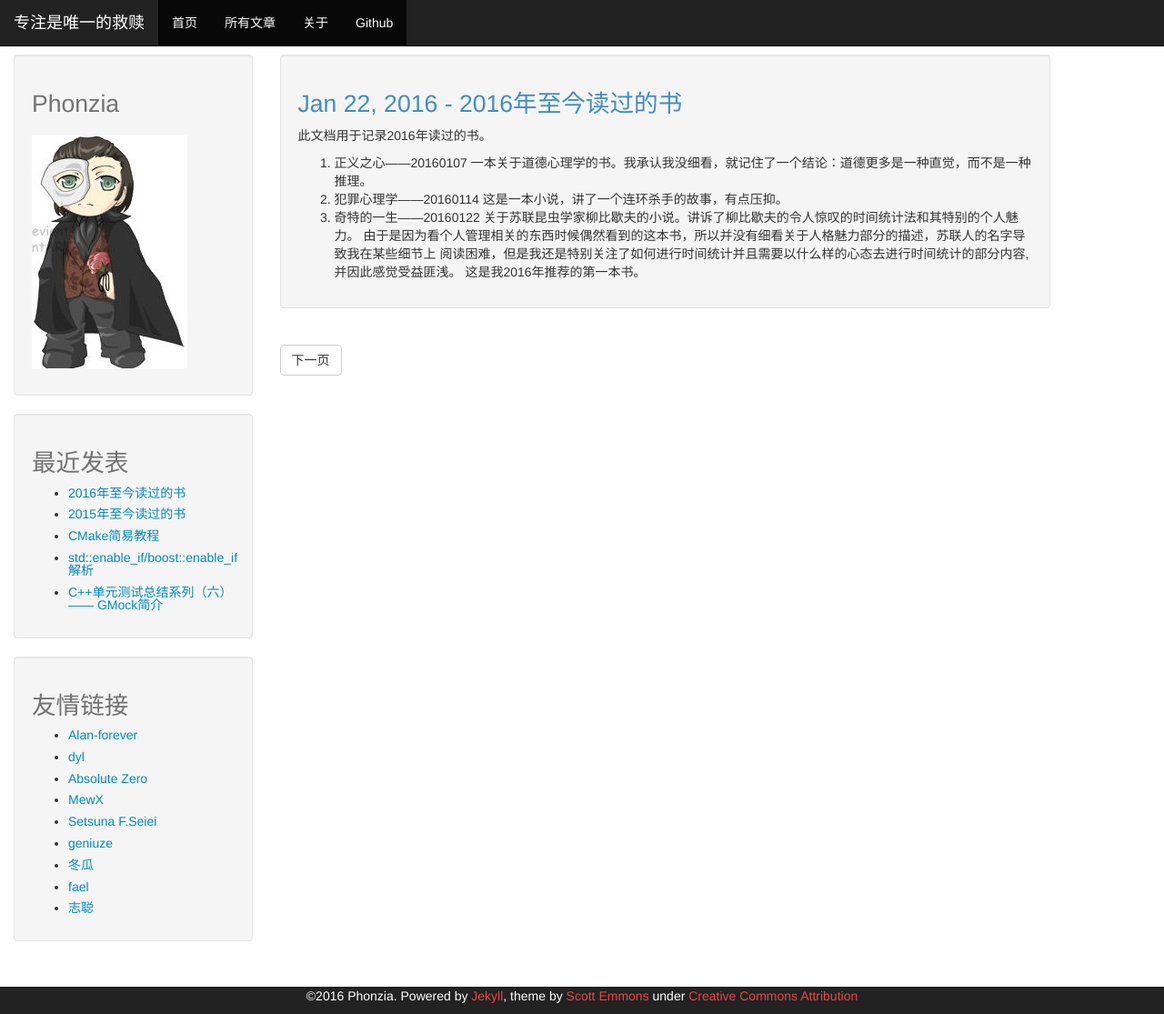
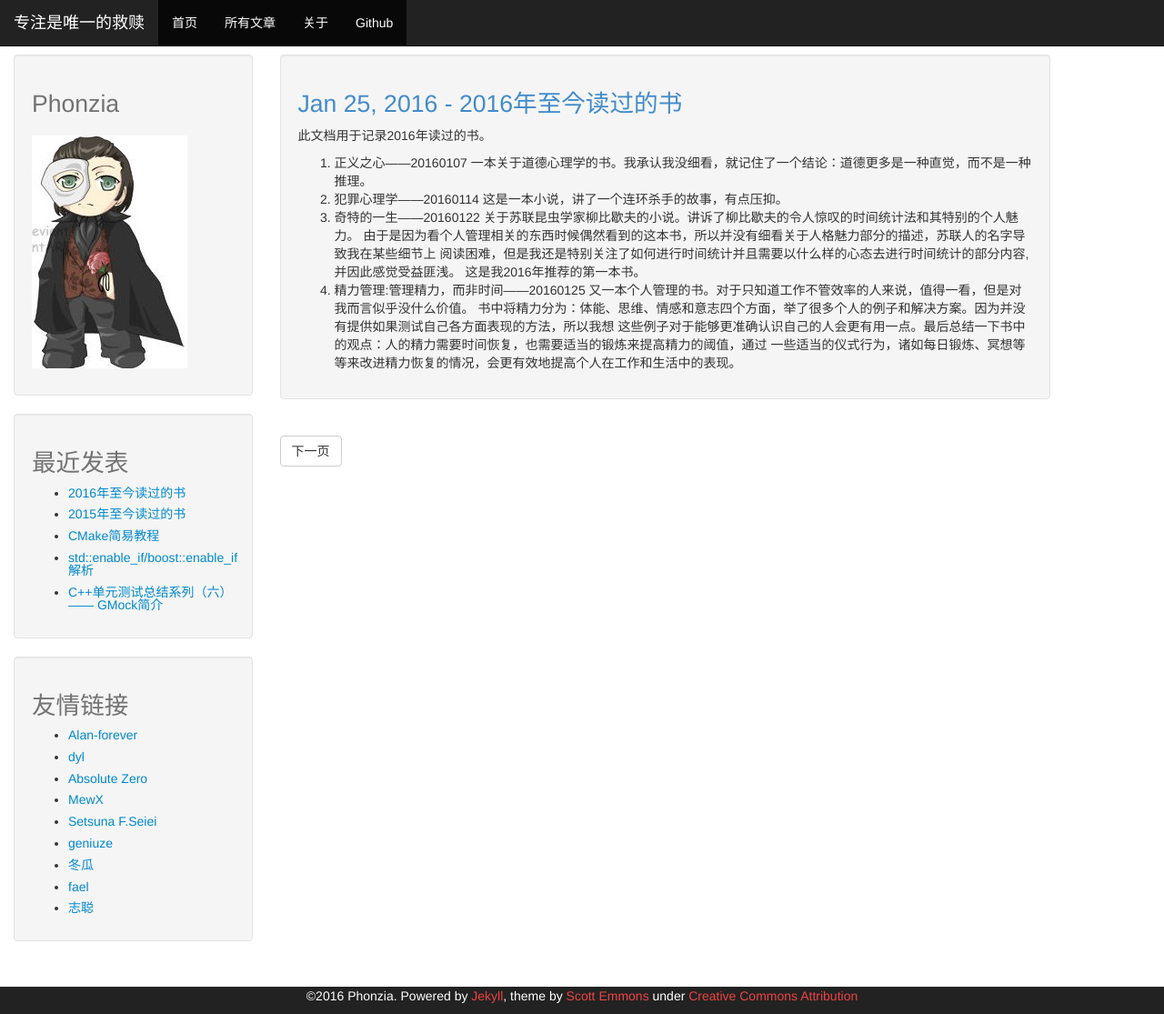
Before and after one commit to phonzia/old_blog, a Jekyll site: the page built from _posts/2016-01-25-BooksRead.md, in a window 1280 px wide and 1115 px high. Shown: the whole window at 91% size. Built offline with Jekyll 4.4.1, drawn with Linux system fonts in a browser that asks for light colours; Markdown is read by kramdown in place of the engine named in the settings; comment, search, counter and statistics services are not loaded.

Commit message:
add book read

```diff
--- a/_posts/2016-01-22-BooksRead.md
+++ b/_posts/2016-01-25-BooksRead.md
@@ -11,3 +11,7 @@ title: "2016年至今读过的书"
 由于是因为看个人管理相关的东西时候偶然看到的这本书，所以并没有细看关于人格魅力部分的描述，苏联人的名字导致我在某些细节上
 阅读困难，但是我还是特别关注了如何进行时间统计并且需要以什么样的心态去进行时间统计的部分内容, 并因此感觉受益匪浅。
 这是我2016年推荐的第一本书。
+4. 精力管理:管理精力，而非时间——20160125 又一本个人管理的书。对于只知道工作不管效率的人来说，值得一看，但是对我而言似乎没什么价值。
+书中将精力分为：体能、思维、情感和意志四个方面，举了很多个人的例子和解决方案。因为并没有提供如果测试自己各方面表现的方法，所以我想
+这些例子对于能够更准确认识自己的人会更有用一点。最后总结一下书中的观点：人的精力需要时间恢复，也需要适当的锻炼来提高精力的阈值，通过
+一些适当的仪式行为，诸如每日锻炼、冥想等等来改进精力恢复的情况，会更有效地提高个人在工作和生活中的表现。
```
